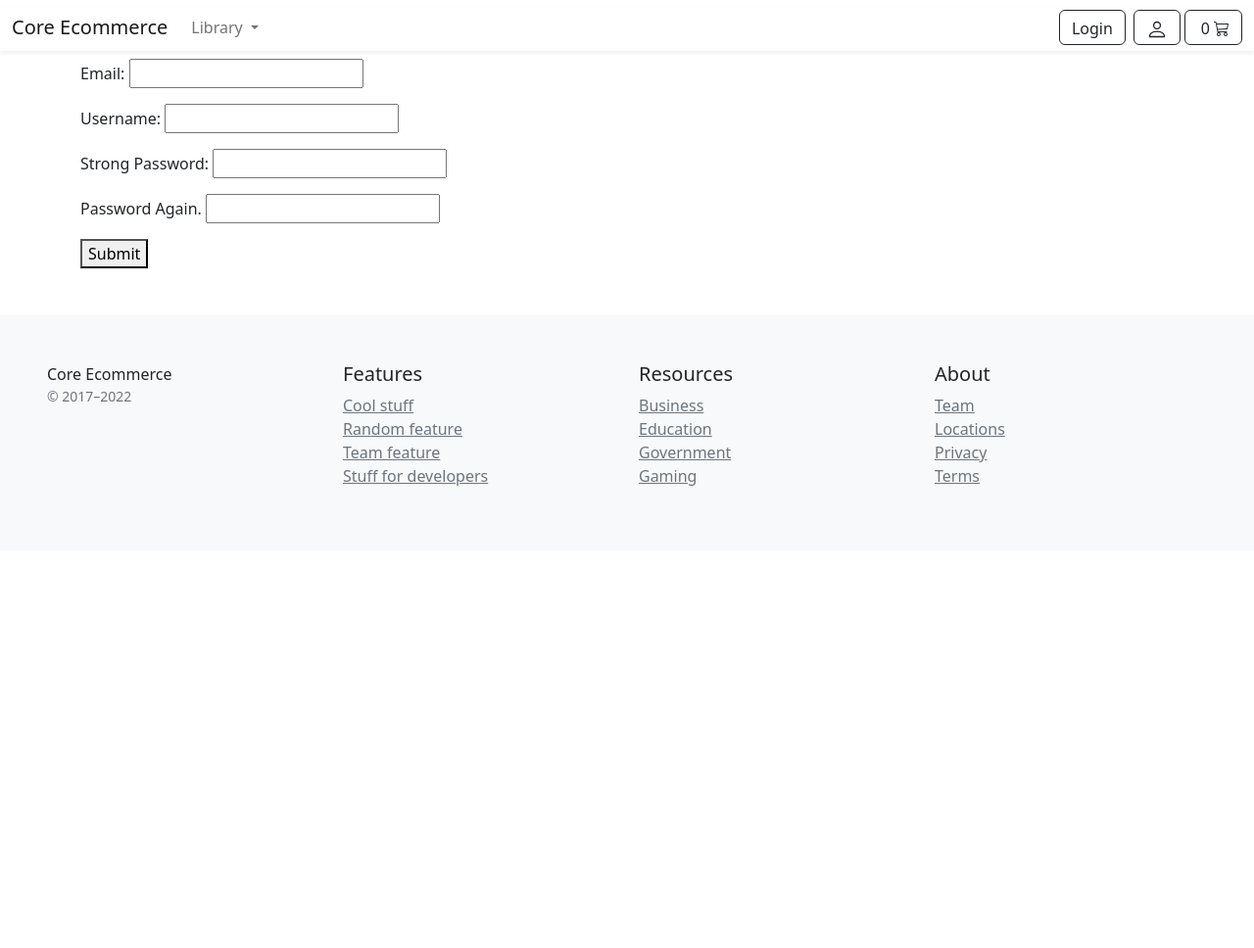
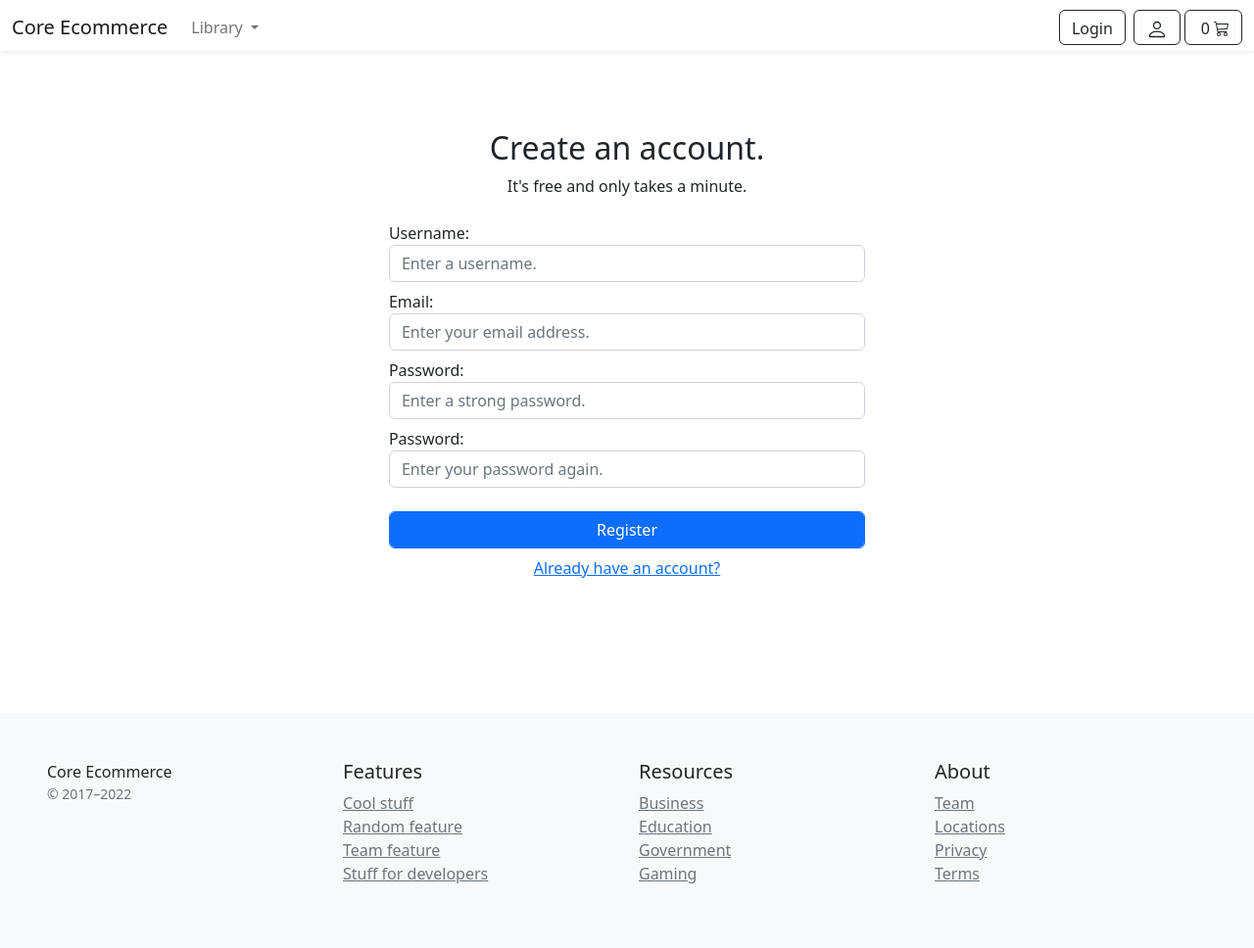
Before and after one commit to AbhinasRegmi/ecommerce, a Django app: page /accounts/registration/ in a window 1280 px wide. Shown: the whole page at 98% size. Before the commit the page ends 496 px from the top, so only its background shows below. Run offline with Django 4.2, Linux system fonts and the light colour scheme; data that the repository does not hold is empty; some libraries are stand-ins or nearby versions.

Commit message:
Registration View Almost Complete Verification Link Generation, Email Sending Remaining

```diff
--- a/accounts/forms.py
+++ b/accounts/forms.py
@@ -5,28 +5,43 @@ from .models import UserBase
 
 
 class RegistrationForm(forms.Form):
-    email = forms.EmailField(
-        label='Email',
-        max_length=50,
-        required=True,
-    )
 
     username = forms.CharField(
         label='Username',
         max_length=90,
         required=True,
+        widget=forms.TextInput(attrs={
+            'class': 'form-control',
+            'placeholder': 'Enter a username.'
+            }),
+    )
+
+    email = forms.EmailField(
+        label='Email',
+        max_length=50,
+        required=True,
+        widget=forms.TextInput(attrs={
+            'class': 'form-control',
+            'placeholder': 'Enter your email address.'
+            }),
     )
 
     password = forms.CharField(
-        label='Strong Password',
+        label='Password',
         required=True,
-        widget=forms.PasswordInput
+        widget=forms.PasswordInput(attrs={
+            'class': 'form-control',
+            'placeholder': 'Enter a strong password.'
+            }),
     )
 
     password2 = forms.CharField(
-        label='Password Again.',
+        label='Password',
         required=True,
-        widget=forms.PasswordInput
+        widget=forms.PasswordInput(attrs={
+            'class': 'form-control',
+            'placeholder': 'Enter your password again.'
+            }),
     )
 
     class Meta:
--- a/accounts/views.py
+++ b/accounts/views.py
@@ -25,6 +25,12 @@ class RegistrationView(FormView):
 
         if form.is_valid():
             form.save()
+
+            #activation code required to send for user activation.
+            #we will manage this later with celery  for now will print
+            #the url in terminal and activate user for testing
+            messages.success(request=self.request, message='Please check your email for your account verification link. You cannot login unless you are verified.')
+
             return HttpResponseRedirect(self.get_success_url())
         else:
             messages.error(request=self.request, message='Please ensure the fields are correct.')
--- a/templates/accounts/registration.html
+++ b/templates/accounts/registration.html
@@ -7,14 +7,59 @@ Registration
 
 
 {% block content %}
+<style>
+    ul{
+        list-style: none;
+    }
+
+    .errorlist{
+
+        padding-left: 0px;
+        padding-bottom: 0px;
+    }
+</style>
+
+<div class="container-fluid">
+    <div class="row no-gutter">
+        <div class="col-md-12">
+            <div class="login d-flex py-5 align-items-center">
+                <div class="container">
+                    <div class="row">
+                        <div class="col-12 col-lg-7 mx-auto">
 
 
-<div class="container">
-    <form method="post">
-        {% csrf_token %}
-        {{ form.as_p }}
-        <button type="submit">Submit</button>
-    </form>
+                            <form method="post" class="rounded mx-auto col-lg-10 p-4">
+                                {% csrf_token %}
+
+                                <div class="text-center">
+                                    <h2 class="font-weight-bold mb-2">Create an account.</h2>
+                                    <p class="mb-4">It's free and only takes a minute.</p>
+                                </div>
+
+
+                                {% for field in form %}
+
+                                    <div class="mt-2">
+                                        {% if field.errors %}
+                                            <div class="alert alert-danger align-self-center pb-0" role="alert">{{field.errors}}</div>
+                                        {% endif %}
+                                        {{field.label}}:
+                                        {{field}}
+                                    </div>
+                                {% endfor %}
+
+                                <button type="submit" class="form-control mt-4 btn btn-primary">Register</button>
+
+                                <p class="text-center mt-2">
+                                    <a href="{% url 'accounts:login' %}">Already have an account?</a>
+                                </p>
+                            </form>
+                        </div>
+                    </div>
+                </div>
+            </div>
+        </div>
+    </div>
 </div>
 
 
--- a/templates/base.html
+++ b/templates/base.html
@@ -146,7 +146,12 @@
     <div class="container-fluid row justify-content-center" id="message">
 
       {% for message in messages %}
-      <div type='button' data-dismiss='alert' class="col-11 text-center alert alert-danger alert-dismissible fade show" role="alert">{{message}}</div>
+
+        {% if message.tags == 'success' %}
+          <div type='button' data-dismiss='alert' class="col-11 text-center alert alert-success alert-dismissible fade show" role="alert">{{message}}</div>
+        {% else %}
+          <div type='button' data-dismiss='alert' class="col-11 text-center alert alert-danger alert-dismissible fade show" role="alert">{{message}}</div>
+        {% endif %}
       {% endfor %}
     </div>
 
```
